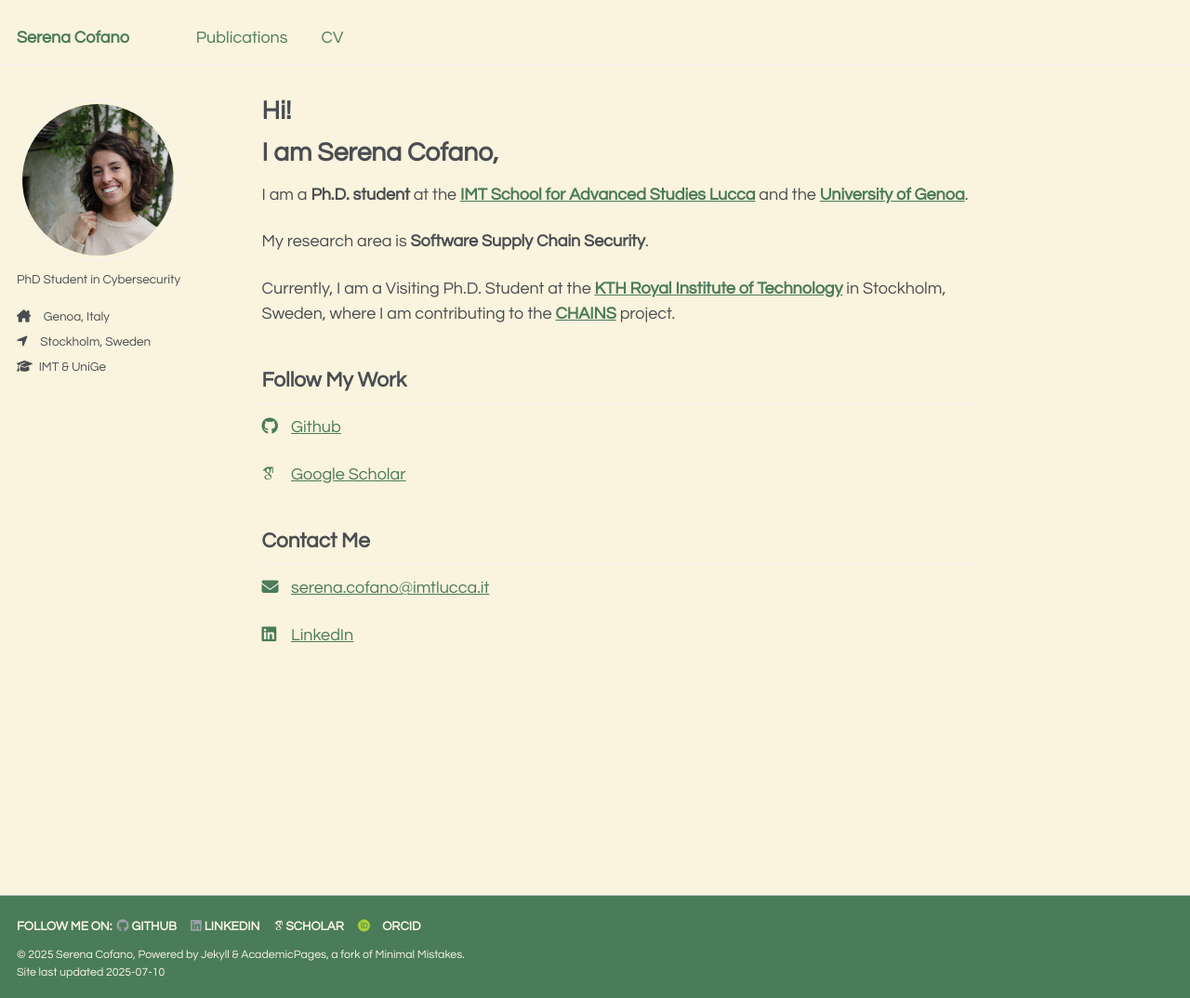
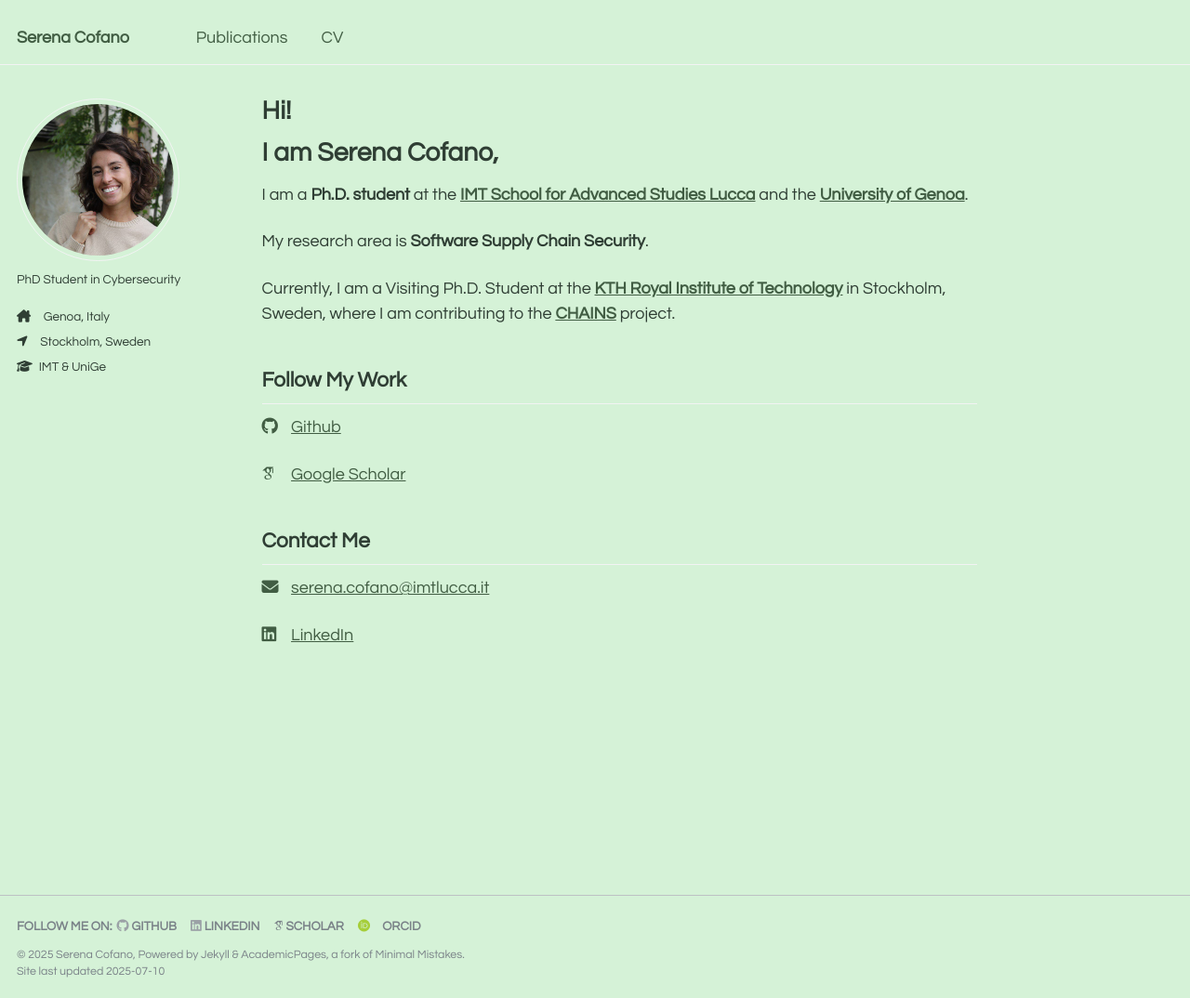
Before and after one commit to serenacofano/serenacofano.github.io, a Jekyll site: the page built from _pages/about.md, in a window 1280 px wide and 1074 px high. Shown: the whole window at 93% size. Built offline with Jekyll 4.4.1, drawn with Linux system fonts in a browser that asks for light colours; some web fonts are replaced.

Commit message:
color update

```diff
--- a/_sass/_base.scss
+++ b/_sass/_base.scss
@@ -116,7 +116,12 @@ a {
     @extend %tab-focus;
   }
 
-  &:hover,
+  &:hover {
+    color: #FF6B6B; /* Choose your hover color */
+  text-decoration: underline; /* Optional */
+  transition: color 0.3s ease;
+  }
+
   &:active {
     outline: 0;
   }
--- a/_sass/_footer.scss
+++ b/_sass/_footer.scss
@@ -10,7 +10,7 @@
   width: 100%;
   clear: both;
   /* sticky footer fix start */
-  position: absolute;
+  position: fixed;
   bottom: 0em;
   height: auto;
   /* sticky footer fix end */
--- a/_sass/_variables.scss
+++ b/_sass/_variables.scss
@@ -72,6 +72,24 @@ $keppel: #61a397ff;
 $zomp: #599682ff;
 $light-viridian: #52896E;
 $viridian: #4a7c59ff;
+$mint: #E9FBE2;
+$dark-mint: #8fb996;
+$less-dark-mint: #415d43;
+$very-dark-mint: #111d13;
+
+// Base colors
+$mint-light: #D5F2D7;
+$mint-lighter: #E9FBE2;
+
+// Text and foreground
+$text-dark: #2F3E34;
+
+// Links
+$link: #FF6B6B;
+$link-hover: #FF6B6B;
+
+// Accents and buttons
+$accent: #264653;
 
 
 $gray                       : #7a8288;
@@ -81,12 +99,12 @@ $light-gray                 : mix(#fff, $gray, 50%);
 $lighter-gray               : mix(#fff, $gray, 90%);
 
 $body-color                 : #fff;
-$background-color           : $eggshell;
+$background-color           : $mint-light;
 $code-background-color      : #fafafa;
-$footer-background-color    : $viridian;
+$footer-background-color    : $mint-light;
 $code-background-color-dark : $light-gray;
-$text-color                 : $dark-gray;
-$footer-text-color          : mix(#fff, $eggshell, 25%);
+$text-color                 : $text-dark;
+$footer-text-color          : $gray;
 $border-color               : $lighter-gray;
 
 $primary-color              : #7a8288;
@@ -123,11 +141,11 @@ $xing-color                 : #006567;
 
 
 /* links */
-$link-color                 : $viridian;
-$link-color-hover           : mix(#000, $viridian, 25%);
-$link-color-visited         : mix(#fff, $viridian, 25%);
-$masthead-link-color        : $viridian;
-$masthead-link-color-hover  : mix(#000, $viridian, 25%);
+$link-color                 : $less-dark-mint;
+$link-color-hover           : $link-hover;
+$link-color-visited         : mix(#fff, $link, 25%);
+$masthead-link-color        : $less-dark-mint;
+$masthead-link-color-hover  : $link-hover;
 
 
 
```
